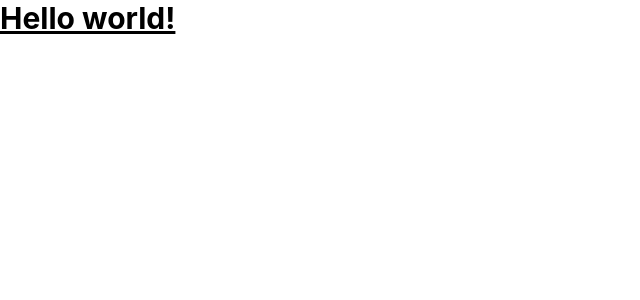
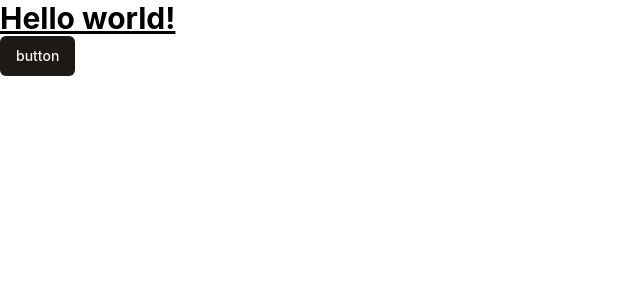
Before and after one commit to lopesdea91/simple-poker-scrum, a React (Create React App) app: page / in a window 1280 px wide. Shown: the top 300 px of the page, without its empty margins (0-640 px from the left). Built offline with nearby package versions, Linux system fonts and the light colour scheme.

Commit message:
add shadcn

```diff
--- a/package.json
+++ b/package.json
@@ -3,6 +3,7 @@
   "version": "0.1.0",
   "private": true,
   "dependencies": {
+    "@radix-ui/react-slot": "^1.0.2",
     "@testing-library/jest-dom": "^5.17.0",
     "@testing-library/react": "^13.4.0",
     "@testing-library/user-event": "^13.5.0",
@@ -10,10 +11,13 @@
     "@types/node": "^16.18.98",
     "@types/react": "^18.3.3",
     "@types/react-dom": "^18.3.0",
+    "class-variance-authority": "^0.7.0",
+    "clsx": "^2.1.1",
     "react": "^18.3.1",
     "react-dom": "^18.3.1",
     "react-router-dom": "^6.23.1",
     "react-scripts": "5.0.1",
+    "tailwind-merge": "^2.3.0",
     "typescript": "^4.9.5",
     "web-vitals": "^2.1.4"
   },
@@ -42,6 +46,8 @@
     ]
   },
   "devDependencies": {
+    "autoprefixer": "^10.4.19",
+    "postcss": "^8.4.38",
     "sass": "^1.77.5",
     "tailwindcss": "^3.4.4"
   }
--- /dev/null
+++ b/src/components/ui/button.tsx
@@ -0,0 +1,55 @@
+import * as React from "react"
+import { Slot } from "@radix-ui/react-slot"
+import { cva, type VariantProps } from "class-variance-authority"
+import { cn } from "lib/utils"
+
+const buttonVariants = cva(
+  "inline-flex items-center justify-center whitespace-nowrap rounded-md text-sm font-medium ring-offset-white transition-colors focus-visible:outline-none focus-visible:ring-2 focus-visible:ring-stone-950 focus-visible:ring-offset-2 disabled:pointer-events-none disabled:opacity-50 dark:ring-offset-stone-950 dark:focus-visible:ring-stone-300",
+  {
+    variants: {
+      variant: {
+        default: "bg-stone-900 text-stone-50 hover:bg-stone-900/90 dark:bg-stone-50 dark:text-stone-900 dark:hover:bg-stone-50/90",
+        destructive:
+          "bg-red-500 text-stone-50 hover:bg-red-500/90 dark:bg-red-900 dark:text-stone-50 dark:hover:bg-red-900/90",
+        outline:
+          "border border-stone-200 bg-white hover:bg-stone-100 hover:text-stone-900 dark:border-stone-800 dark:bg-stone-950 dark:hover:bg-stone-800 dark:hover:text-stone-50",
+        secondary:
+          "bg-stone-100 text-stone-900 hover:bg-stone-100/80 dark:bg-stone-800 dark:text-stone-50 dark:hover:bg-stone-800/80",
+        ghost: "hover:bg-stone-100 hover:text-stone-900 dark:hover:bg-stone-800 dark:hover:text-stone-50",
+        link: "text-stone-900 underline-offset-4 hover:underline dark:text-stone-50",
+      },
+      size: {
+        default: "h-10 px-4 py-2",
+        sm: "h-9 rounded-md px-3",
+        lg: "h-11 rounded-md px-8",
+        icon: "h-10 w-10",
+      },
+    },
+    defaultVariants: {
+      variant: "default",
+      size: "default",
+    },
+  }
+)
+
+export interface ButtonProps
+  extends React.ButtonHTMLAttributes<HTMLButtonElement>,
+    VariantProps<typeof buttonVariants> {
+  asChild?: boolean
+}
+
+const Button = React.forwardRef<HTMLButtonElement, ButtonProps>(
+  ({ className, variant, size, asChild = false, ...props }, ref) => {
+    const Comp = asChild ? Slot : "button"
+    return (
+      <Comp
+        className={cn(buttonVariants({ variant, size, className }))}
+        ref={ref}
+        {...props}
+      />
+    )
+  }
+)
+Button.displayName = "Button"
+
+export { Button, buttonVariants }
--- /dev/null
+++ b/src/lib/utils.ts
@@ -0,0 +1,6 @@
+import { type ClassValue, clsx } from "clsx"
+import { twMerge } from "tailwind-merge"
+
+export function cn(...inputs: ClassValue[]) {
+  return twMerge(clsx(inputs))
+}
--- a/src/pages/HomePage/page.tsx
+++ b/src/pages/HomePage/page.tsx
@@ -1,4 +1,5 @@
 import React from 'react'
+import { Button } from 'components/ui/button'
 
 export default function HomePage() {
   return (
@@ -6,6 +7,7 @@
       <h1 className="text-3xl font-bold underline">
         Hello world!
       </h1>
+      <Button>button</Button>
     </div>
   )
 }
--- a/tailwind.config.js
+++ b/tailwind.config.js
@@ -1,10 +1,8 @@
 /** @type {import('tailwindcss').Config} */
 module.exports = {
-  content: [
-    "./src/**/*.{js,jsx,ts,tsx}",
-  ],
-  theme: {
-    extend: {},
-  },
+  darkMode: ["class"],
+  content: ["./src/**/*.{ts,tsx}"],
+  prefix: "",
+  theme: {},
   plugins: [],
-}
+};
--- a/tsconfig.json
+++ b/tsconfig.json
@@ -1,5 +1,11 @@
 {
   "compilerOptions": {
+    "baseUrl": "./src",
+    "paths": {
+      "@/*": [
+        "@/."
+      ]
+    },
     "target": "es5",
     "lib": [
       "dom",
```
Also changed, not shown: components.json (added), 1 other file (tests, documents, lock files or other folders).
